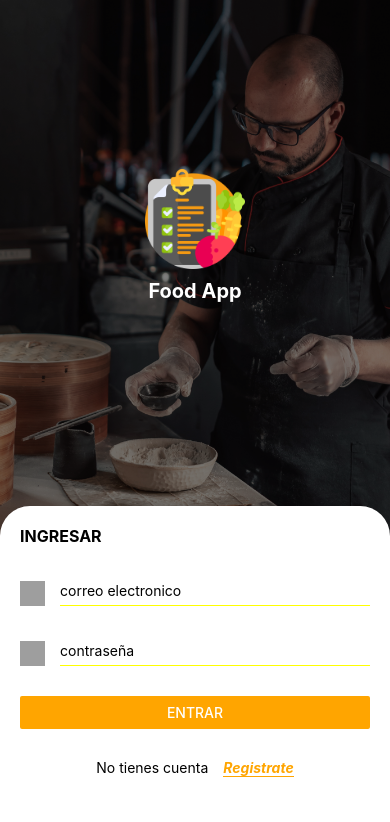
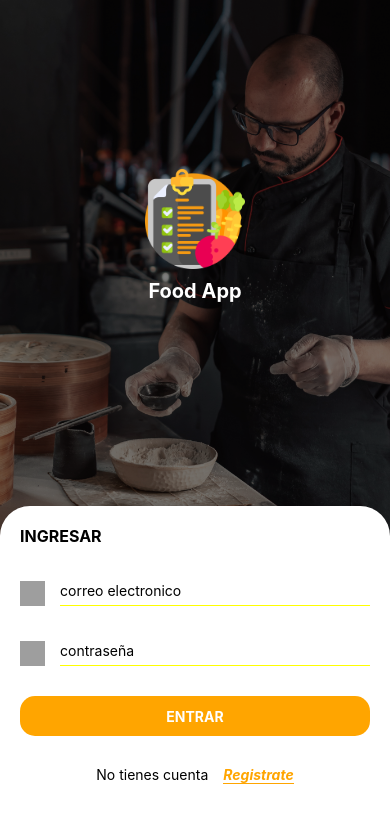
Before and after one commit to crccode/appMobil-react, a React Native app: screen / in a window 390 px wide. Shown: the top 822 px of the page. Built offline with nearby package versions, Linux system fonts and the light colour scheme; grey boxes are pictures that could not be loaded.

Commit message:
AGREGANDO COMPONENTES Y PROPS

```diff
--- a/App.tsx
+++ b/App.tsx
@@ -1,5 +1,6 @@
 import { StatusBar } from 'expo-status-bar';
 import { StyleSheet, Text, View, Image, Button, TextInput, ToastAndroid } from 'react-native';
+import { RoundedButton } from './src/components/RoundedButton';
 
 export default function App() {
   return (
@@ -48,11 +49,7 @@ export default function App() {
         </View>
 
         <View style={ {marginTop: 30} }>
-          <Button
-            title='ENTRAR'
-            onPress={ () => ToastAndroid.show('CLIC', ToastAndroid.LONG) }
-            color= 'orange'
-          />
+          <RoundedButton text='ENTRAR' / >
         </View>
 
         <View style={styles.formRegister}>
--- /dev/null
+++ b/src/components/RoundedButton.tsx
@@ -0,0 +1,34 @@
+import React from 'react'
+import { TouchableOpacity, Text, StyleSheet } from 'react-native'
+
+// PARA PASAR PARAMETROS DE FORMA DINAMICA USAMOS INTERFACE
+interface Props {
+    text: string
+}
+export const RoundedButton = ( {text}: Props ) => {
+  return (
+    // Funciona como un boton el cual podre asignarle estilos
+    <TouchableOpacity
+        style= {styles.roundedButton}
+        onPress={ () => {} }
+    >
+        <Text style= {styles.textButton}>
+            {text}
+        </Text>
+    </TouchableOpacity>
+  )
+}
+const styles = StyleSheet.create({
+    roundedButton: {
+        width: '100%',
+        height: 40,
+        backgroundColor: 'orange',
+        alignItems: 'center',
+        justifyContent: 'center',
+        borderRadius: 15 ,
+    },
+    textButton: {
+        color: 'white',
+        fontWeight: 'bold'
+    }
+})
```
